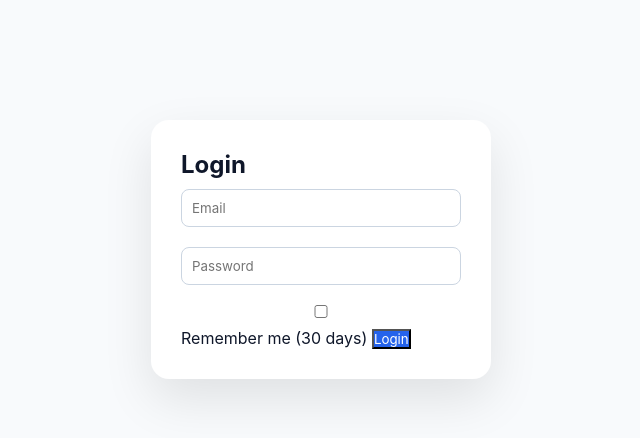
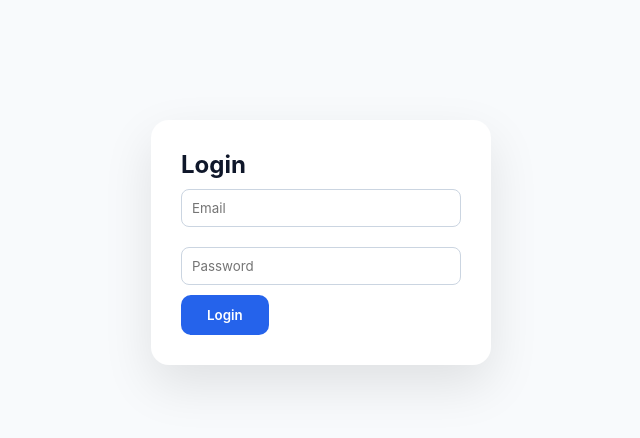
Before and after one commit to Ropesniper/teenagerplaybook_rpsp_shlee, a plain HTML site: page login.html in a window 1280 px wide. Shown: the whole page, without its empty margins (319-959 px from the left). Drawn offline with Linux system fonts and the light colour scheme.

Commit message:
Update login.html

```diff
--- a/login.html
+++ b/login.html
@@ -1,16 +1,16 @@
 <!DOCTYPE html>
-<html>
+<html lang="en">
 <head>
-<title>Login - Teenager Playbook</title>
-<link rel="stylesheet" href="style.css">
+  <meta charset="UTF-8">
+  <title>Login - Teenager Playbook</title>
+  <link rel="stylesheet" href="style.css">
 </head>
-<body class="center-screen">
+<body>
 <div class="login-box">
-<h2>Login</h2>
-<input type="email" id="email" placeholder="Email">
-<input type="password" id="password" placeholder="Password">
-<label><input type="checkbox" id="remember"> Remember me (30 days)</label>
-<button class="btn-primary" onclick="login()">Login</button>
+  <h2>Login</h2>
+  <input type="email" id="email" placeholder="Email">
+  <input type="password" id="password" placeholder="Password">
+  <button class="btn btn-primary" onclick="login()">Login</button>
 </div>
 <script src="auth.js"></script>
 </body>
```
